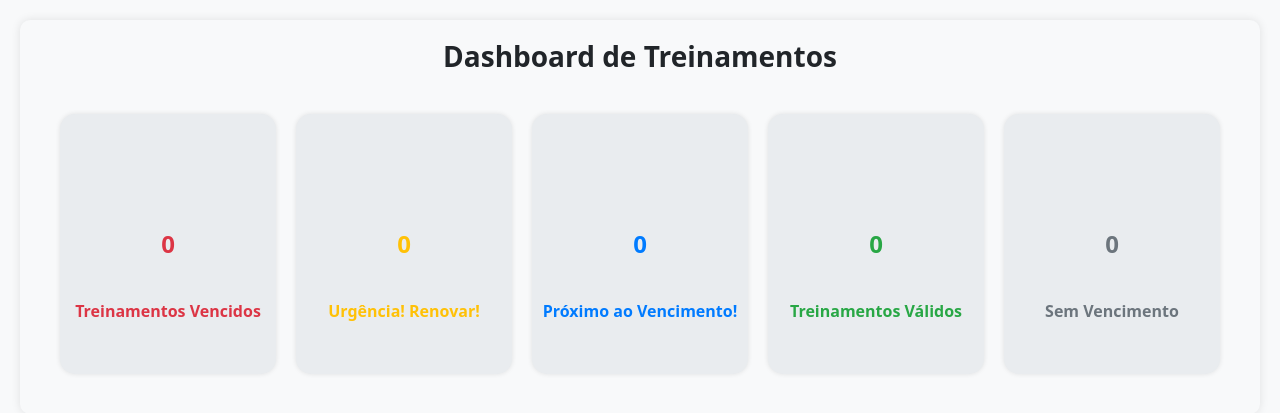
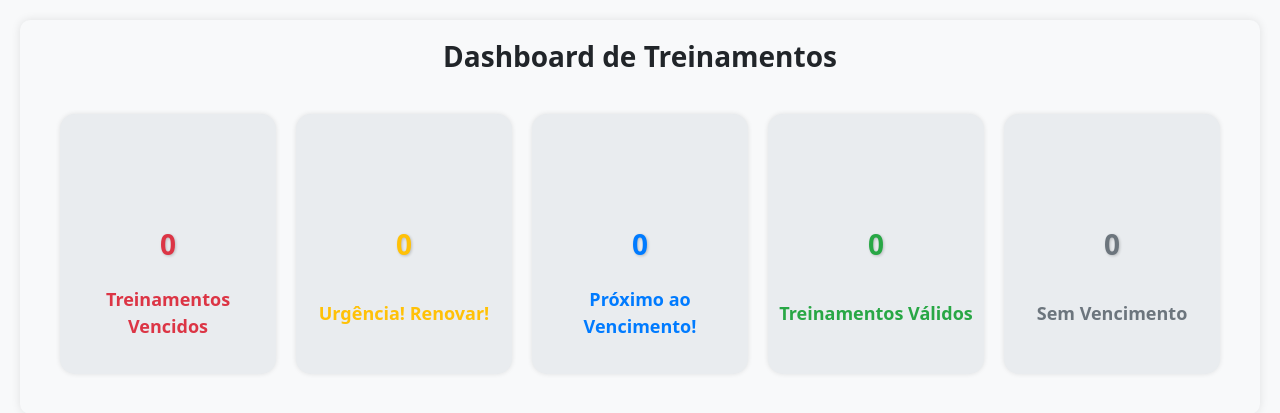
Before and after one commit to joaopedrodirekta/Direkta_Vale, a Django app: page /treinamentos/dashboard/ in a window 1280 px wide. Shown: the part 70-483 px from the top of the page. Run offline with Django 5.2, Linux system fonts and the light colour scheme; data that the repository does not hold is empty.

Commit message:
Ajustando

```diff
--- a/treinamentos/templates/treinamentos/dashboard.html
+++ b/treinamentos/templates/treinamentos/dashboard.html
@@ -45,17 +45,18 @@
 
     .chart-number {
         position: absolute;
-        font-size: 24px;
+        font-size: 28px;
         font-weight: bold;
         color: white; /* Ajuste conforme necessário */
         top: 50%;
         left: 50%;
         transform: translate(-50%, -50%);
+        text-shadow: 1px 1px 3px rgba(0, 0, 0, 0.2);
     }
 
     .chart-label {
-        margin-top: 10px;
-        font-size: 16px;
+        margin-top: 15px;
+        font-size: 18px;
         font-weight: bold;
         text-align: center;
     }
```
